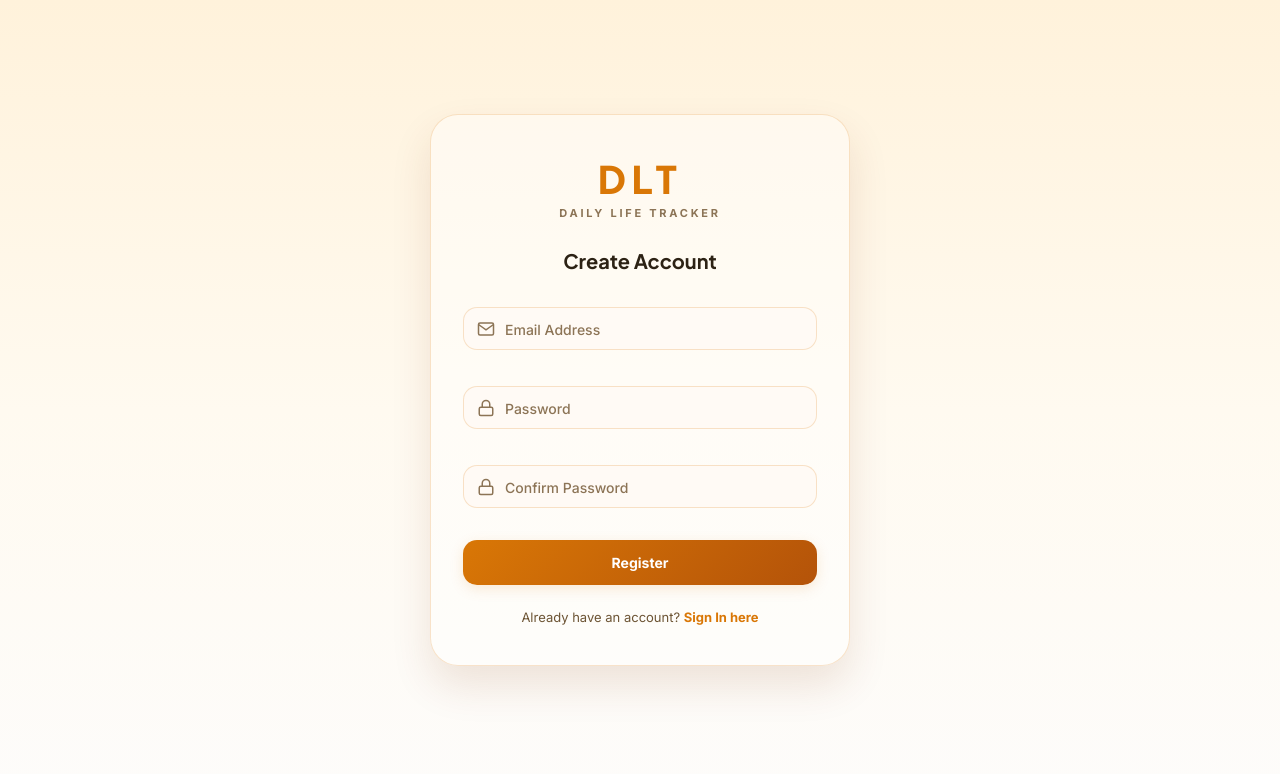
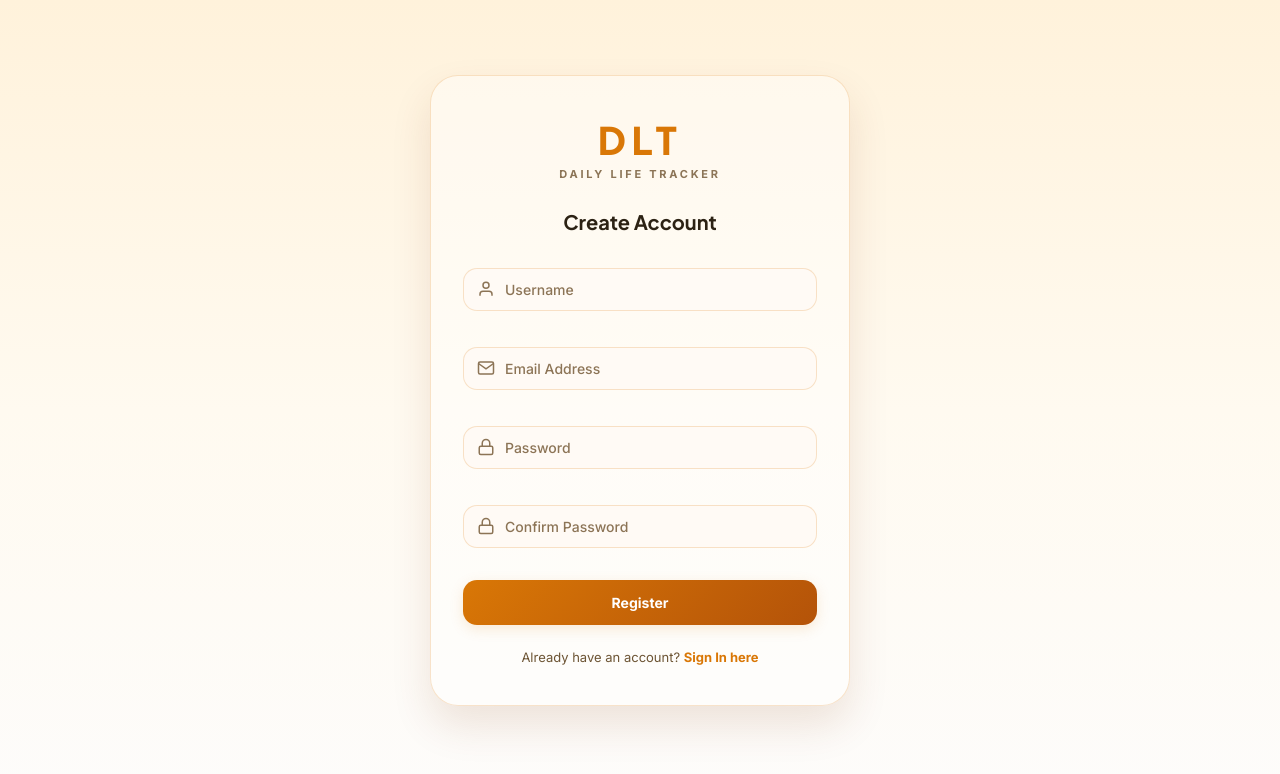
Before and after one commit to webjie28/DailylifeTrackingsystem, a Vue app: page /#/register in a window 1280 px wide. Shown: the top 774 px of the page. Built offline with nearby package versions, Linux system fonts and the light colour scheme; no server answers; a web font is replaced by a local one.

Commit message:
feat: support logging in via username and map to registered email in Firestore

```diff
--- a/src/stores/appStore.js
+++ b/src/stores/appStore.js
@@ -492,11 +492,23 @@ export const useAppStore = defineStore('app', {
       }
     },
     // ── Authentication Actions ─────────────────────────────
-    async registerUser(email, password) {
+    async registerUser(email, password, username) {
       try {
         const userCredential = await createUserWithEmailAndPassword(auth, email, password)
         this.user = userCredential.user
         this.isAuthenticated = true
+
+        // Write the username mapping in Firestore
+        const usernameRef = doc(db, 'usernames', username.toLowerCase())
+        await setDoc(usernameRef, { email: email.toLowerCase(), uid: this.user.uid })
+
+        // Save the username to the user profile
+        const userRef = doc(db, 'users', this.user.uid)
+        await setDoc(userRef, {
+          username: username,
+          email: email
+        }, { merge: true })
+
         await this.syncAllDataToCloud()
       } catch (err) {
         throw err
--- a/src/views/LoginView.vue
+++ b/src/views/LoginView.vue
@@ -17,17 +17,17 @@
       <form @submit.prevent="handleLogin" class="auth-form">
         <div class="auth-input-group">
           <input
-            type="email"
-            id="email-input"
-            v-model="email"
+            type="text"
+            id="username-input"
+            v-model="username"
             placeholder=" "
             required
             :disabled="isLoading"
           />
-          <label for="email-input">Email Address</label>
+          <label for="username-input">Username</label>
           <svg class="auth-input-icon" viewBox="0 0 24 24" fill="none" stroke="currentColor" stroke-width="2">
-            <path d="M4 4h16c1.1 0 2 .9 2 2v12c0 1.1-.9 2-2 2H4c-1.1 0-2-.9-2-2V6c0-1.1.9-2 2-2z"/>
-            <polyline points="22,6 12,13 2,6"/>
+            <path d="M20 21v-2a4 4 0 0 0-4-4H8a4 4 0 0 0-4 4v2"/>
+            <circle cx="12" cy="7" r="4"/>
           </svg>
         </div>
 
@@ -64,30 +64,44 @@
 import { ref } from 'vue'
 import { useRouter } from 'vue-router'
 import { useAppStore } from '../stores/appStore'
+import { doc, getDoc } from 'firebase/firestore'
+import { db } from '../services/firebase'
 
 const store = useAppStore()
 const router = useRouter()
 
-const email = ref('')
+const username = ref('')
 const password = ref('')
 const errorMessage = ref('')
 const isLoading = ref(false)
 
 async function handleLogin() {
-  if (!email.value || !password.value) return
+  if (!username.value || !password.value) return
 
   isLoading.value = true
   errorMessage.value = ''
 
   try {
-    await store.loginUser(email.value.trim(), password.value)
+    // 1. Look up email using username
+    const usernameClean = username.value.trim().toLowerCase()
+    const usernameDocRef = doc(db, 'usernames', usernameClean)
+    const usernameDocSnap = await getDoc(usernameDocRef)
+
+    if (!usernameDocSnap.exists()) {
+      errorMessage.value = 'Username does not exist.'
+      isLoading.value = false
+      return
+    }
+
+    const email = usernameDocSnap.data().email
+
+    // 2. Authenticate using email and password
+    await store.loginUser(email, password.value)
     router.push('/')
   } catch (err) {
     console.error('Login error:', err)
-    if (err.code === 'auth/user-not-found' || err.code === 'auth/wrong-password' || err.code === 'auth/invalid-credential') {
-      errorMessage.value = 'Invalid email or password.'
-    } else if (err.code === 'auth/invalid-email') {
-      errorMessage.value = 'Please enter a valid email address.'
+    if (err.code === 'auth/wrong-password' || err.code === 'auth/invalid-credential') {
+      errorMessage.value = 'Invalid password.'
     } else {
       errorMessage.value = 'Failed to sign in. Please try again.'
     }
--- a/src/views/RegisterView.vue
+++ b/src/views/RegisterView.vue
@@ -15,6 +15,22 @@
       </div>
 
       <form @submit.prevent="handleRegister" class="auth-form">
+        <div class="auth-input-group">
+          <input
+            type="text"
+            id="username-input"
+            v-model="username"
+            placeholder=" "
+            required
+            :disabled="isLoading"
+          />
+          <label for="username-input">Username</label>
+          <svg class="auth-input-icon" viewBox="0 0 24 24" fill="none" stroke="currentColor" stroke-width="2">
+            <path d="M20 21v-2a4 4 0 0 0-4-4H8a4 4 0 0 0-4 4v2"/>
+            <circle cx="12" cy="7" r="4"/>
+          </svg>
+        </div>
+
         <div class="auth-input-group">
           <input
             type="email"
@@ -80,10 +96,13 @@
 import { ref } from 'vue'
 import { useRouter } from 'vue-router'
 import { useAppStore } from '../stores/appStore'
+import { doc, getDoc } from 'firebase/firestore'
+import { db } from '../services/firebase'
 
 const store = useAppStore()
 const router = useRouter()
 
+const username = ref('')
 const email = ref('')
 const password = ref('')
 const confirmPassword = ref('')
@@ -91,7 +110,15 @@ const errorMessage = ref('')
 const isLoading = ref(false)
 
 async function handleRegister() {
-  if (!email.value || !password.value || !confirmPassword.value) return
+  if (!username.value || !email.value || !password.value || !confirmPassword.value) return
+
+  const usernameClean = username.value.trim().toLowerCase()
+  // Validate username format (no spaces, only letters, numbers, and underscores, between 3 and 15 chars)
+  const usernameRegex = /^[a-zA-Z0-9_]{3,15}$/
+  if (!usernameRegex.test(usernameClean)) {
+    errorMessage.value = 'Username must be 3-15 characters and contain only letters, numbers, or underscores.'
+    return
+  }
 
   if (password.value !== confirmPassword.value) {
     errorMessage.value = 'Passwords do not match.'
@@ -107,7 +134,18 @@ async function handleRegister() {
   errorMessage.value = ''
 
   try {
-    await store.registerUser(email.value.trim(), password.value)
+    // 1. Check if username is already taken
+    const usernameDocRef = doc(db, 'usernames', usernameClean)
+    const usernameDocSnap = await getDoc(usernameDocRef)
+
+    if (usernameDocSnap.exists()) {
+      errorMessage.value = 'Username is already taken.'
+      isLoading.value = false
+      return
+    }
+
+    // 2. Proceed with registration
+    await store.registerUser(email.value.trim(), password.value, username.value.trim())
     router.push('/')
   } catch (err) {
     console.error('Registration error:', err)
```
